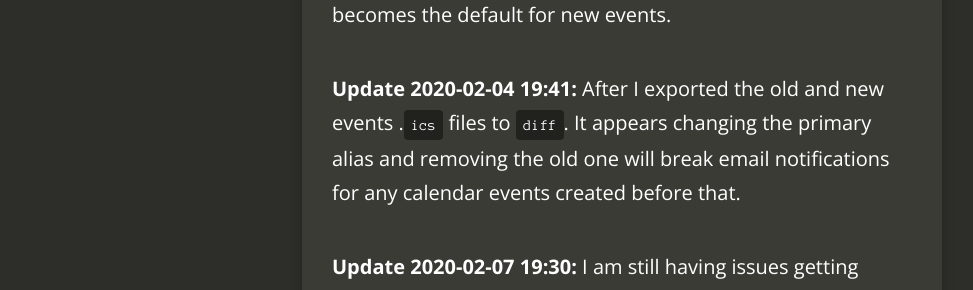
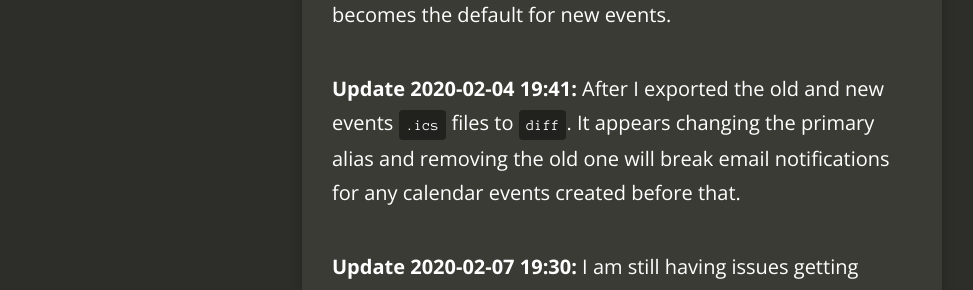
Before and after one commit to 2E0PGS/blog, a Jekyll site: the page built from _posts/2020-02-09-email-privacy.md, in a window 1280 px wide and 900 px high, scrolled down 6658 px. Shown: the part 185-475 px from the top of the window, without its empty margins (18-991 px from the left). Built offline with Jekyll 4.4.1, drawn with Linux system fonts in a browser that asks for light colours; nearby versions of some CDN libraries; comment, search, counter and statistics services are not loaded.

Commit message:
Correct file name in text.

```diff
--- a/_posts/2020-02-09-email-privacy.md
+++ b/_posts/2020-02-09-email-privacy.md
@@ -150,7 +150,7 @@
 
 **2020-02-04 18:11:** mailbox.org calendar wont send email notifications unless you set the timezone in the settings to match that of the event's time zone. So do that first and it becomes the default for new events.
 
-**Update 2020-02-04 19:41:** After I exported the old and new events .`ics` files to `diff`. It appears changing the primary alias and removing the old one will break email notifications for any calendar events created before that.
+**Update 2020-02-04 19:41:** After I exported the old and new events `.ics` files to `diff`. It appears changing the primary alias and removing the old one will break email notifications for any calendar events created before that.
 
 **Update 2020-02-07 19:30:** I am still having issues getting calendar to reliably email me event notifications.
 
```
